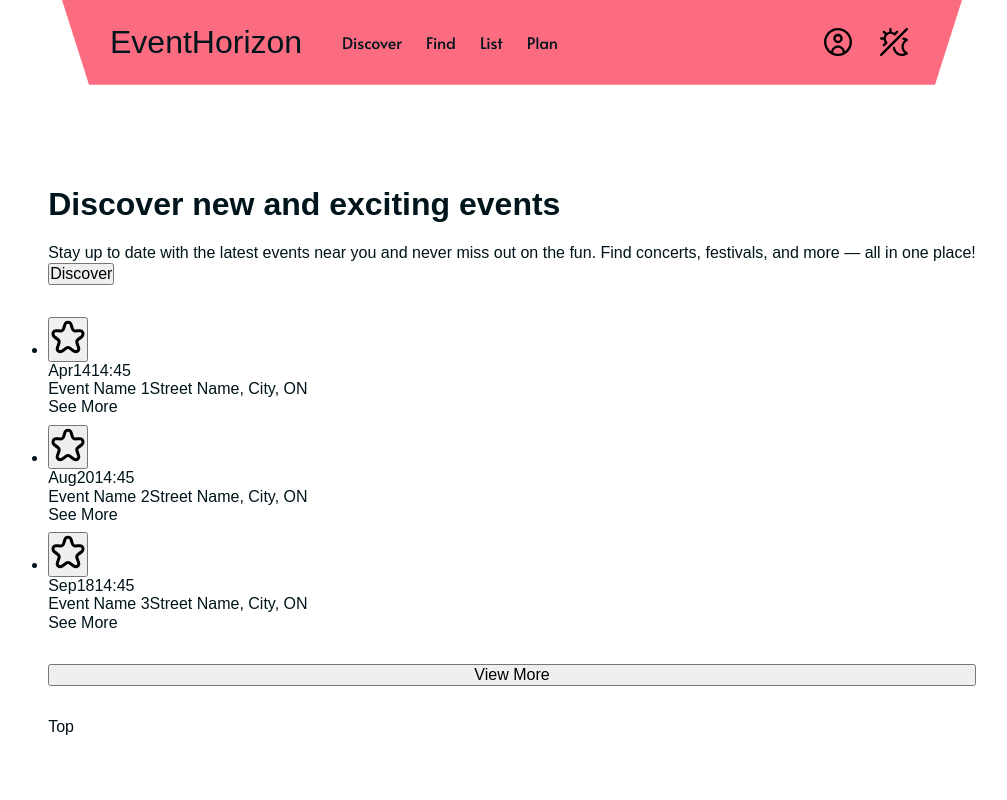
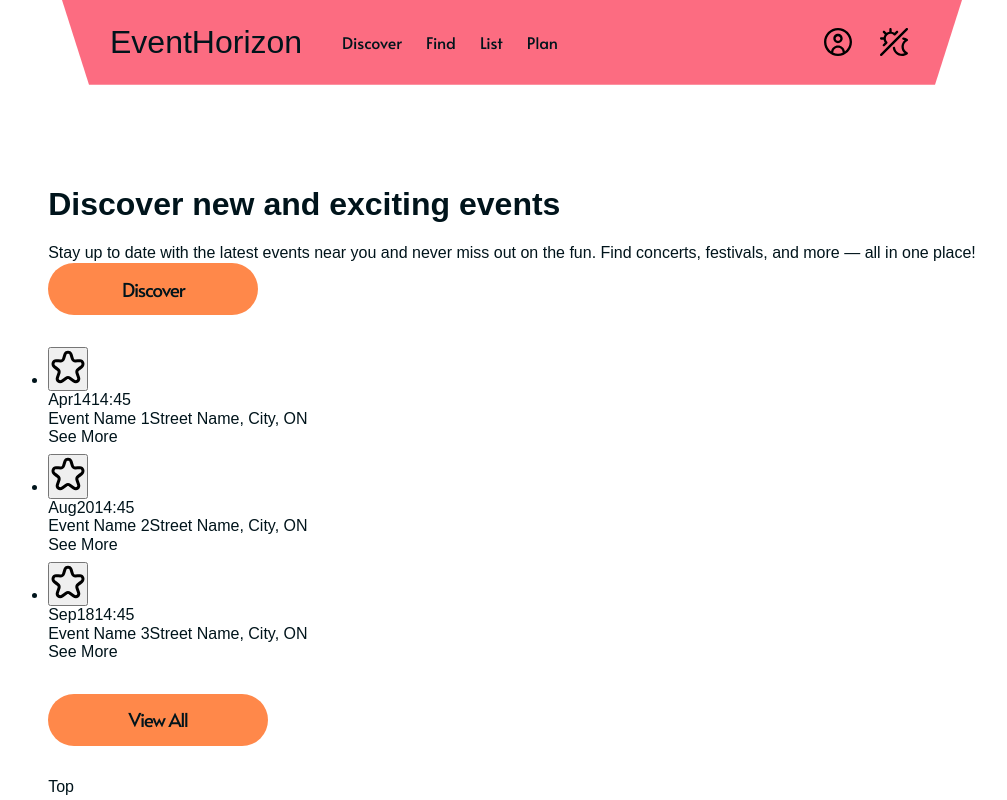
Before and after one commit to RinaSatsu/event-tracker-project, a Next.js app: page / in a window 1280 px wide. Shown: the whole page, without its empty margins (128-1135 px from the left). Built offline with nearby package versions, Linux system fonts and the light colour scheme; a web font is replaced by a local one.

Commit message:
Add ActionButton component & styling

```diff
--- /dev/null
+++ b/src/app/components/actionButton/actionButton.js
@@ -0,0 +1,21 @@
+import React from "react";
+import styles from "./actionButton.module.css"
+import "./actionButton.module.css";
+
+export default function ActionButton({ width, children }) {
+  return (
+    <button className={styles.button} style={{width: `${width}px`}}>
+      <span className={styles.buttonBg}>
+        <span className={styles.buttonBgLayers}>
+          <span className={`${styles.buttonBgLayer} ${styles.buttonBgLayer1}`}></span>
+          <span className={`${styles.buttonBgLayer} ${styles.buttonBgLayer2}`}></span>
+          <span className={`${styles.buttonBgLayer} ${styles.buttonBgLayer2}`}></span>
+        </span>
+      </span>
+      <span className={styles.buttonInner}>
+        <span className={styles.buttonInnerStatic}>{children}</span>
+        <span className={styles.buttonInnerHover}>{children}</span>
+      </span>
+    </button>
+  );
+}
--- /dev/null
+++ b/src/app/components/actionButton/actionButton.module.css
@@ -0,0 +1,126 @@
+.button {
+  border: none;
+  position: relative;
+  display: inline-flex;
+  height: 3.25rem;
+  align-items: center;
+  border-radius: 9999px;
+  padding-left: 2rem;
+  padding-right: 2rem;
+  font-family: var(--main-font);
+  font-size: 1.2rem;
+  letter-spacing: -0.06em;
+  background-color: transparent;
+  color: var(--text-color);
+}
+
+.button .buttonBg {
+  border-color: var(--actbtn-color);
+  background-color: var(--actbtn-color);
+}
+
+.buttonInner,
+.buttonInnerHover,
+.buttonInnerStatic {
+  pointer-events: none;
+  display: block;
+}
+
+.buttonInner {
+  position: relative;
+  margin-right: auto;
+  margin-left: auto;
+}
+
+.buttonInnerHover {
+  position: absolute;
+  top: 0;
+  left: 0;
+  opacity: 0;
+  transform: translateY(70%);
+}
+
+.buttonBg {
+  overflow: hidden;
+  border-radius: 2rem;
+  position: absolute;
+  top: 0;
+  left: 0;
+  width: 100%;
+  height: 100%;
+  transform: scale(1);
+  transition: transform 1.8s cubic-bezier(0.19, 1, 0.22, 1);
+}
+
+.buttonBg,
+.buttonBgLayer,
+.buttonBgLayers {
+  display: block;
+}
+
+.buttonBgLayers {
+  position: absolute;
+  left: 50%;
+  transform: translate(-50%);
+  top: -60%;
+  aspect-ratio: 1 / 1;
+  width: max(200%, 10rem);
+}
+
+.buttonBgLayer {
+  border-radius: 9999px;
+  position: absolute;
+  top: 0;
+  left: 0;
+  width: 100%;
+  height: 100%;
+  transform: scale(0);
+}
+
+.buttonBgLayer1 {
+  background-color: var(--primary-500);
+}
+
+.buttonBgLayer2 {
+  background-color: var(--tertiary-500);
+}
+
+.buttonBgLayer3 {
+  background-color: var(--actbtn-hover-color);
+}
+
+.button:hover .buttonInnerStatic {
+  opacity: 0;
+  transform: translateY(-70%);
+  transition:
+    transform 1.4s cubic-bezier(0.19, 1, 0.22, 1),
+    opacity 0.3s linear;
+}
+
+.button:hover .buttonInnerHover {
+  opacity: 1;
+  transform: translateY(0);
+  transition:
+    transform 1.4s cubic-bezier(0.19, 1, 0.22, 1),
+    opacity 1.4s cubic-bezier(0.19, 1, 0.22, 1);
+}
+
+.button:hover .buttonBgLayer {
+  transition:
+    transform 1.3s cubic-bezier(0.19, 1, 0.22, 1),
+    opacity 0.3s linear;
+}
+
+.button:hover .buttonBgLayer1 {
+  transform: scale(1);
+}
+
+.button:hover .buttonBgLayer2 {
+  transition-delay: 0.1s;
+  transform: scale(1);
+}
+
+.button:hover .buttonBgLayer3 {
+  transition-delay: 0.2s;
+  transform: scale(1);
+}
--- a/src/app/page.js
+++ b/src/app/page.js
@@ -2,6 +2,7 @@ import Image from "next/image";
 import Link from "next/link";
 import styles from "@/app/styles/page.module.css";
 import EventCard from "./components/eventCard";
+import ActionButton from "./components/actionButton/actionButton";
 
 export default function Home() {
   const events = [{
@@ -34,7 +35,7 @@ export default function Home() {
           <div>
             <h1>Discover new and exciting events</h1>
             <p>Stay up to date with the latest events near you and never miss out on the fun. Find concerts, festivals, and more — all in one place!</p>
-            <button>Discover</button>
+            <ActionButton width={210}>Discover</ActionButton>
           </div>
         </section>
       <div>
@@ -46,7 +47,7 @@ export default function Home() {
           ))}
         </ul>
       </div>
-      <button>View More</button>
+      <ActionButton width={220}>View All</ActionButton>
       <Link href="#top">Top</Link>
       </main>
     </div>
--- a/src/app/styles/globals.css
+++ b/src/app/styles/globals.css
@@ -28,7 +28,12 @@ body {
 .page-content {
   flex: 1;
 }
+
+button:active {
+  transform: translate(0em, 0.2rem);
+ }
 /*end-here*/
+
 body {
   color: var(--text-color);
   background: var(--background);
--- a/src/app/styles/variables.css
+++ b/src/app/styles/variables.css
@@ -44,6 +44,8 @@
   --background: var(--white);
   --background-primary: var(--primary-500);
   --link-hover: var(--accent-700);
+  --actbtn-color: var(--secondary-500);
+  --actbtn-hover-color: var(--accent-500);
 }
 
 
@@ -52,4 +54,6 @@
   --background: var(--black-200);
   --background-primary: var(--primary-500);
   --link-hover: var(--accent-700);
+  --actbtn-color: var(--secondary-500);
+  --actbtn-hover-color: var(--accent-500);
 }
```
